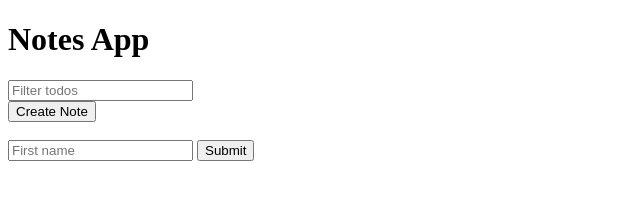
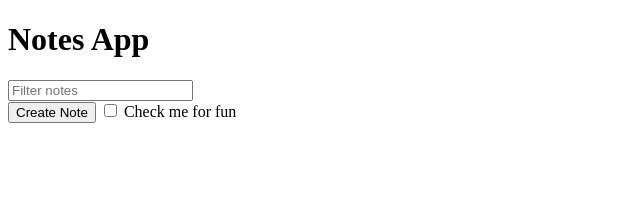
Before and after one commit to DKulan/notes-app, a plain HTML site: page index.html in a window 1280 px wide. Shown: the whole page, without its empty margins (0-640 px from the left). Drawn offline with Linux system fonts and the light colour scheme.

Commit message:
Complete challenge.

```diff
--- a/index.html
+++ b/index.html
@@ -6,14 +6,12 @@
 </head>
 <body>
 <h1>Notes App</h1>
-<input id="search-text" type="text" placeholder="Filter todos">
+<input id="search-text" type="text" placeholder="Filter notes">
 <div id="notes"></div>
 <button id="create-note">Create Note</button>
-<br><br>
-<form id="name-form">
-    <input type="text" placeholder="First name" name="firstName">
-    <button>Submit</button>
-</form>
+<label>
+    <input id="for-fun" type="checkbox"> Check me for fun
+</label>
 <script src='js/note-app.js'/>
 </body>
 </html>
--- a/js/note-app.js
+++ b/js/note-app.js
@@ -41,7 +41,6 @@ document.querySelector('#search-text').addEventListener('input', e => {
     renderNotes(notes, filters)
 })
 
-document.querySelector('#name-form').addEventListener('submit', e => {
-    e.preventDefault()
-    console.log(e.target.elements.firstName.value)
+document.querySelector('#for-fun').addEventListener('change', e => {
+    e.target.checked
 })
```
